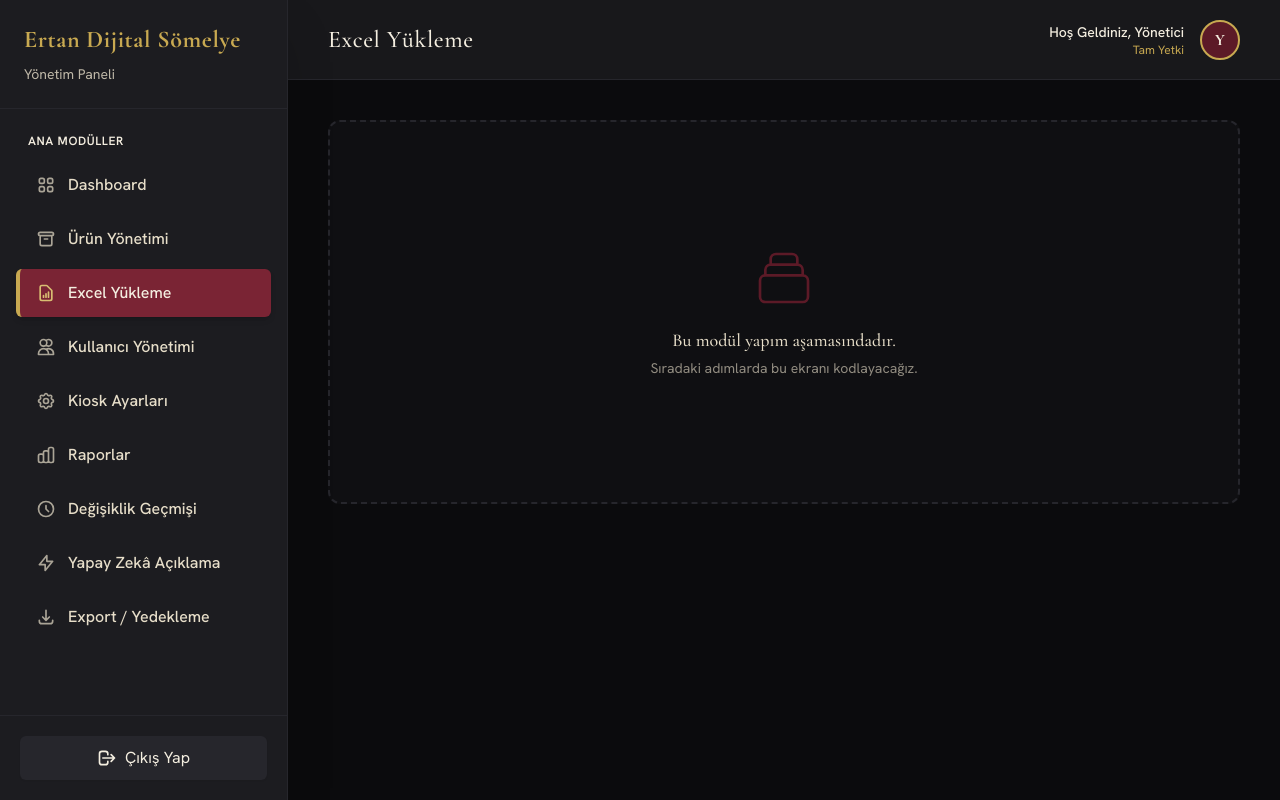
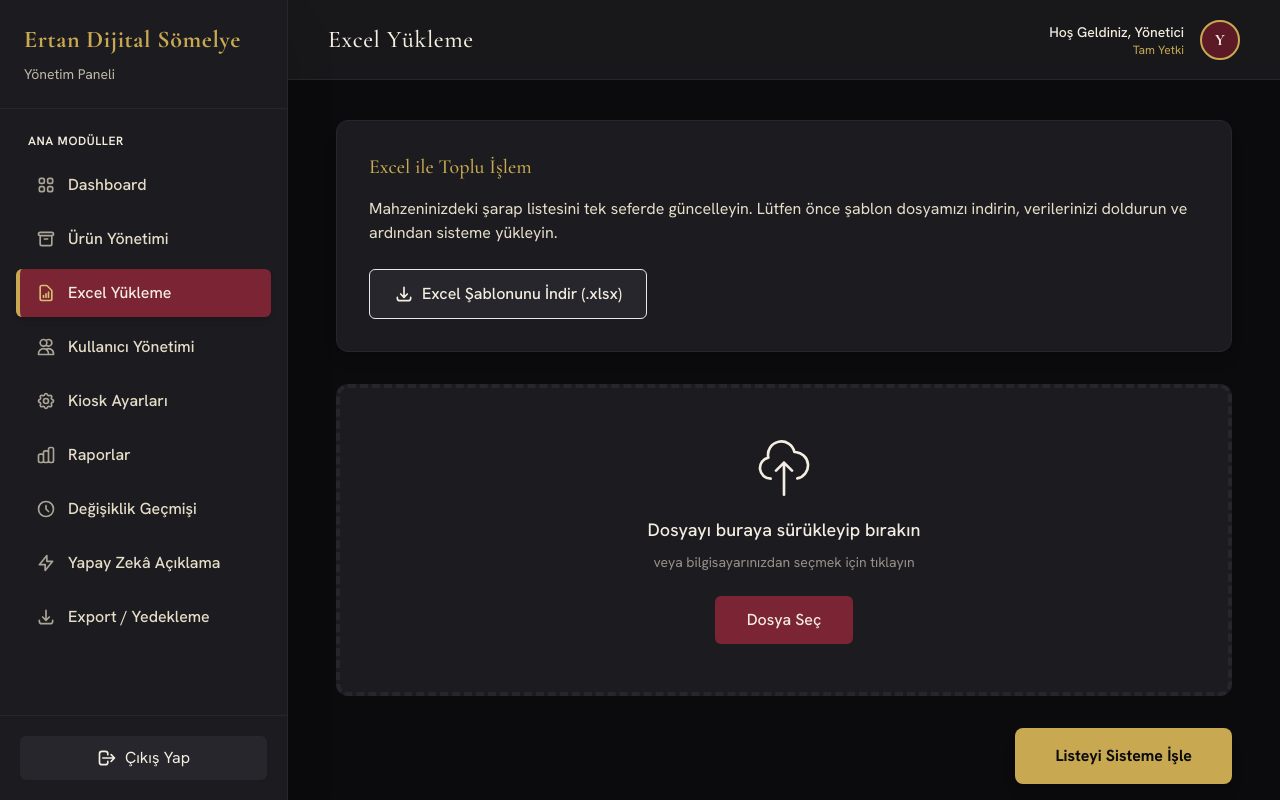
Before and after one commit to musty7091/digital-sommelier, a React (Vite) app: page /admin in a window 1280 px wide. Both pictures are taken after a click on the button "Excel Yükleme". Built offline with nearby package versions, Linux system fonts and the light colour scheme; no server answers; the database is empty.

Commit message:
excell upload hazırlanıyor

```diff
--- a/src/admin/AdminApp.jsx
+++ b/src/admin/AdminApp.jsx
@@ -1,6 +1,7 @@
 import React, { useState } from 'react';
 import Dashboard from './components/Dashboard';
 import Products from './components/Products';
+import ExcelUpload from './components/ExcelUpload'; // ExcelUpload'ı dahil ettik
 
 export default function AdminApp() {
   const [activeTab, setActiveTab] = useState('dashboard');
@@ -157,8 +158,9 @@ export default function AdminApp() {
 
           {activeTab === 'dashboard' && <Dashboard setActiveTab={setActiveTab} />}
           {activeTab === 'products' && <Products />}
+          {activeTab === 'import' && <ExcelUpload />}
 
-          {activeTab !== 'dashboard' && activeTab !== 'products' && (
+          {activeTab !== 'dashboard' && activeTab !== 'products' && activeTab !== 'import' && (
             <div className="flex flex-col items-center justify-center h-96 border-2 border-dashed border-charcoal-700 rounded-xl text-cream-200 bg-charcoal-800/30">
               <svg className="w-16 h-16 mb-4 text-wine-800" fill="none" stroke="currentColor" viewBox="0 0 24 24" xmlns="http://www.w3.org/2000/svg">
                 <path strokeLinecap="round" strokeLinejoin="round" strokeWidth={1} d="M19 11H5m14 0a2 2 0 012 2v6a2 2 0 01-2 2H5a2 2 0 01-2-2v-6a2 2 0 012-2m14 0V9a2 2 0 00-2-2M5 11V9a2 2 0 012-2m0 0V5a2 2 0 012-2h6a2 2 0 012 2v2M7 7h10" />
--- /dev/null
+++ b/src/admin/components/ExcelUpload.jsx
@@ -0,0 +1,73 @@
+import React, { useState } from 'react';
+
+export default function ExcelUpload() {
+  const [dragActive, setDragActive] = useState(false);
+  const [fileName, setFileName] = useState(null);
+
+  const handleDrag = (e) => {
+    e.preventDefault();
+    e.stopPropagation();
+    if (e.type === "dragenter" || e.type === "dragover") {
+      setDragActive(true);
+    } else if (e.type === "dragleave") {
+      setDragActive(false);
+    }
+  };
+
+  const handleDrop = (e) => {
+    e.preventDefault();
+    e.stopPropagation();
+    setDragActive(false);
+    if (e.dataTransfer.files && e.dataTransfer.files[0]) {
+      setFileName(e.dataTransfer.files[0].name);
+    }
+  };
+
+  return (
+    <div className="space-y-8 max-w-4xl mx-auto">
+
+      {/* Üst Bilgi Kartı */}
+      <div className="bg-charcoal-800 rounded-xl border border-charcoal-700 p-8 shadow-lg">
+        <h3 className="text-xl font-serif text-gold-500 mb-4">Excel ile Toplu İşlem</h3>
+        <p className="text-cream-200 mb-6">
+          Mahzeninizdeki şarap listesini tek seferde güncelleyin. Lütfen önce şablon dosyamızı indirin, verilerinizi doldurun ve ardından sisteme yükleyin.
+        </p>
+
+        <button className="px-6 py-3 bg-charcoal-700 hover:bg-gold-500 hover:text-ink-950 text-cream-100 font-medium rounded-md transition-colors border border-charcoal-600 flex items-center gap-2">
+          <svg className="w-5 h-5" fill="none" stroke="currentColor" viewBox="0 0 24 24" xmlns="http://www.w3.org/2000/svg">
+            <path strokeLinecap="round" strokeLinejoin="round" strokeWidth={2} d="M4 16v1a3 3 0 003 3h10a3 3 0 003-3v-1m-4-4l-4 4m0 0l-4-4m4 4V4" />
+          </svg>
+          Excel Şablonunu İndir (.xlsx)
+        </button>
+      </div>
+
+      {/* Yükleme Alanı */}
+      <div
+        className={`border-4 border-dashed rounded-xl p-12 text-center transition-all ${dragActive ? 'border-gold-500 bg-gold-500/5' : 'border-charcoal-700 bg-charcoal-800'}`}
+        onDragEnter={handleDrag}
+        onDragLeave={handleDrag}
+        onDragOver={handleDrag}
+        onDrop={handleDrop}
+      >
+        <svg className="w-16 h-16 mx-auto text-charcoal-600 mb-4" fill="none" stroke="currentColor" viewBox="0 0 24 24" xmlns="http://www.w3.org/2000/svg">
+          <path strokeLinecap="round" strokeLinejoin="round" strokeWidth={1} d="M7 16a4 4 0 01-.88-7.903A5 5 0 1115.9 6L16 6a5 5 0 011 9.9M15 13l-3-3m0 0l-3 3m3-3v12" />
+        </svg>
+        <p className="text-lg text-cream-100 font-medium mb-2">
+          {fileName ? fileName : "Dosyayı buraya sürükleyip bırakın"}
+        </p>
+        <p className="text-sm text-cream-200 opacity-60">veya bilgisayarınızdan seçmek için tıklayın</p>
+        <input type="file" className="hidden" id="fileInput" onChange={(e) => setFileName(e.target.files[0]?.name)} />
+        <label htmlFor="fileInput" className="mt-6 inline-block px-8 py-3 bg-wine-700 hover:bg-wine-600 text-cream-100 font-medium rounded-md cursor-pointer transition-colors">
+          Dosya Seç
+        </label>
+      </div>
+
+      {/* İşlem Butonu */}
+      <div className="flex justify-end">
+        <button className="px-10 py-4 bg-gold-500 hover:bg-gold-400 text-ink-950 font-bold rounded-lg transition-colors shadow-lg disabled:opacity-50">
+          Listeyi Sisteme İşle
+        </button>
+      </div>
+    </div>
+  );
+}
```
